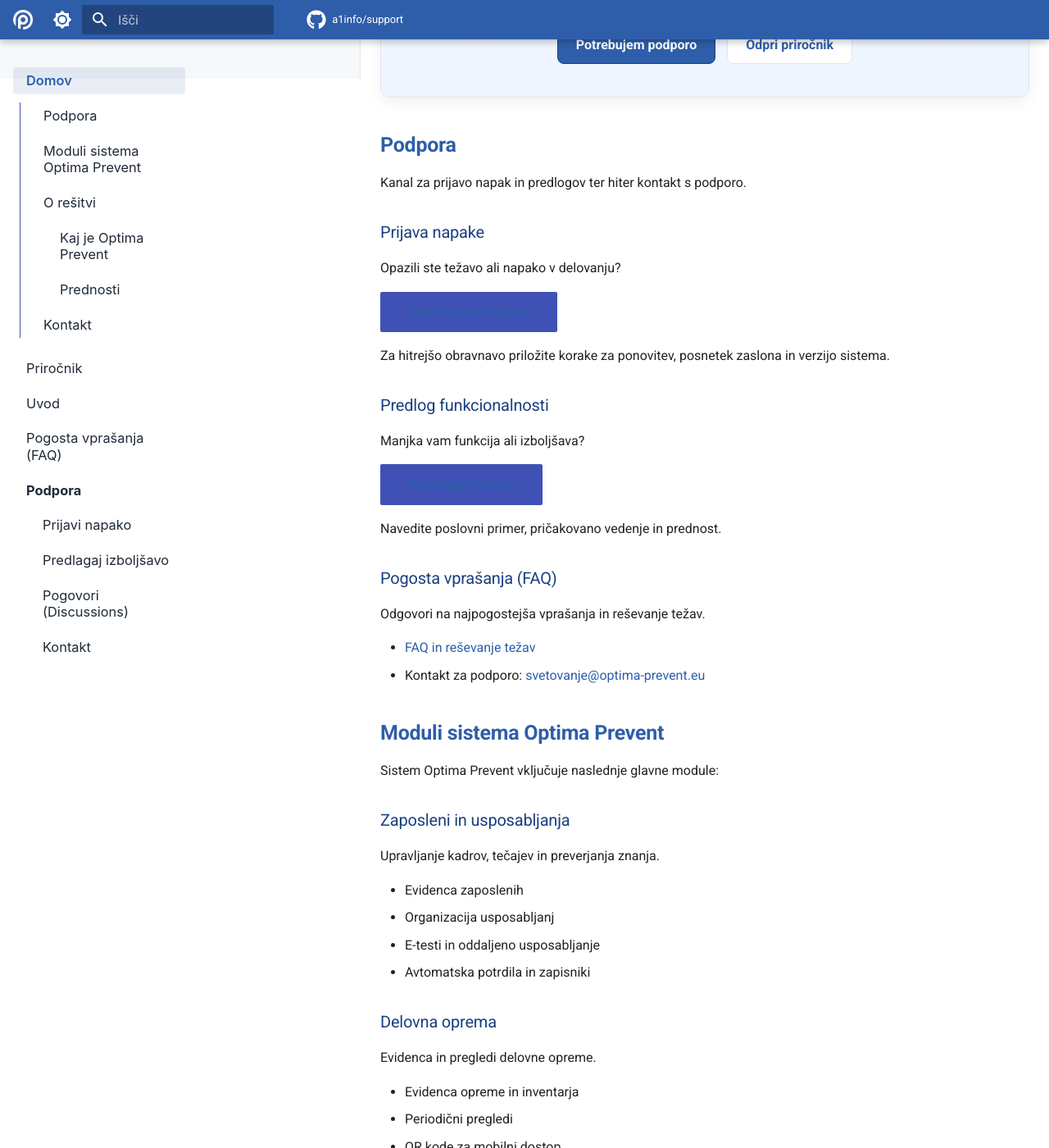
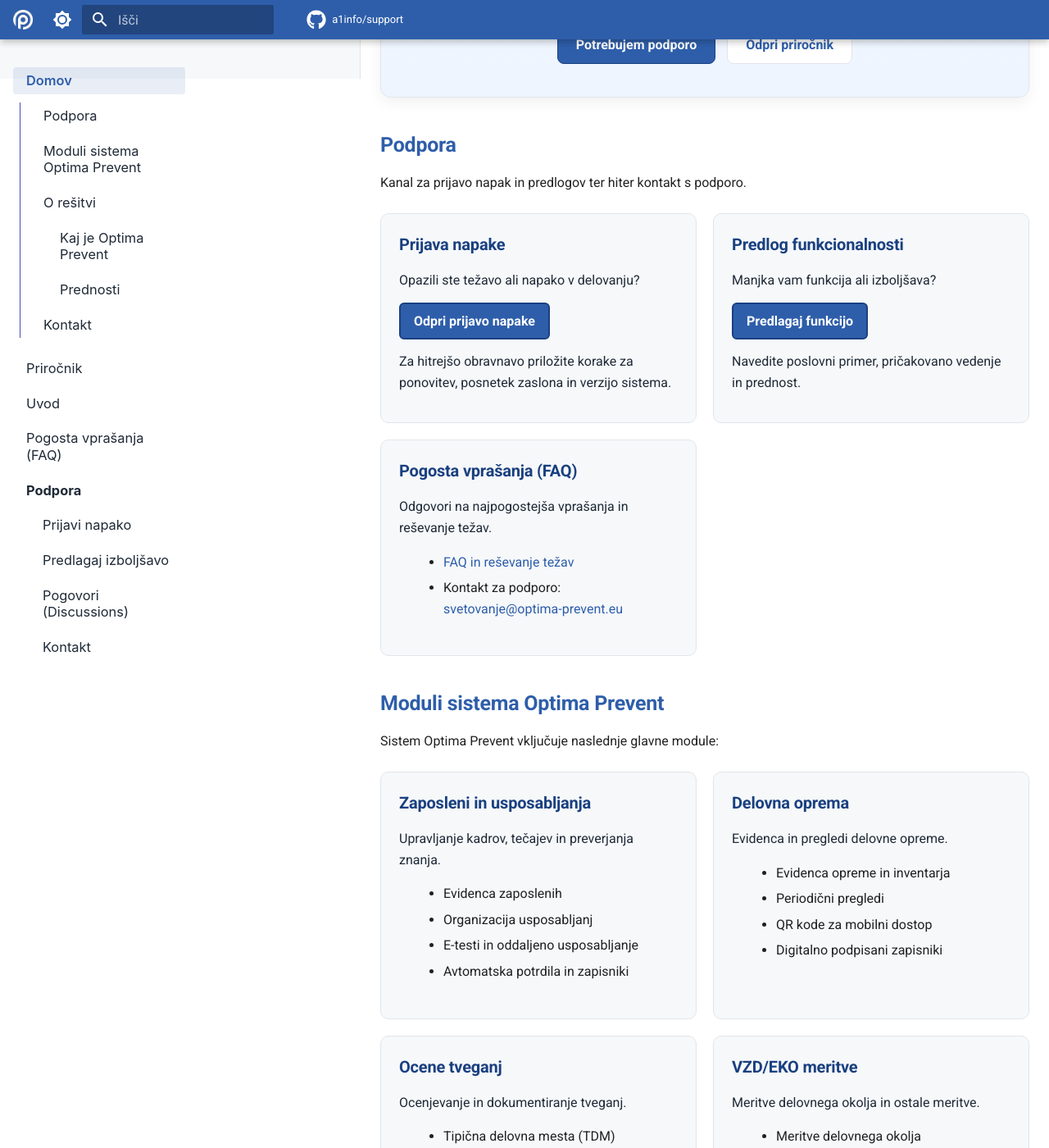
Before and after one commit to a1info/support, an MkDocs documentation site: the page built from docs/index.md, in a window 1280 px wide and 1400 px high, scrolled down 517 px. Shown: the whole window at 82% size. Built offline with MkDocs 1.6.1 and Material for MkDocs 9.7.7, drawn with Linux system fonts in a browser that asks for light colours; comment, search, counter and statistics services are not loaded.

Commit message:
Add card and button styling to index.css

```diff
--- a/docs/assets/index.css
+++ b/docs/assets/index.css
@@ -141,6 +141,72 @@
   color: var(--op-primary) !important;
 }
 
+/* Card styling (ensure cards are properly displayed) */
+.op-grid {
+  display: grid !important;
+  grid-template-columns: repeat(auto-fit, minmax(280px, 1fr)) !important;
+  gap: 20px !important;
+  margin: 24px 0 !important;
+}
+
+.op-card {
+  background: var(--op-grey-1) !important;
+  border: 1px solid var(--op-grey-2) !important;
+  border-radius: 10px !important;
+  padding: 22px !important;
+  transition: transform 0.2s, box-shadow 0.2s !important;
+}
+
+.op-card:hover {
+  transform: translateY(-3px) !important;
+  box-shadow: 0 6px 16px rgba(0, 0, 0, 0.08) !important;
+}
+
+.op-card h3 {
+  margin-top: 0 !important;
+  color: var(--op-primary) !important;
+  font-weight: 600 !important;
+}
+
+.op-card p {
+  margin: 10px 0 14px 0 !important;
+  color: var(--op-text) !important;
+}
+
+.op-card ul {
+  padding-left: 1.2rem !important;
+}
+
+.op-card li {
+  margin-bottom: 6px !important;
+}
+
+/* Fix button text visibility in cards */
+.md-button,
+.md-button--primary,
+.op-card .md-button,
+.op-card .md-button--primary {
+  background-color: var(--op-primary) !important;
+  color: #ffffff !important;
+  border-color: var(--op-primary-dark) !important;
+  font-weight: 600 !important;
+  border-radius: 6px !important;
+  transition: all 0.2s ease !important;
+  padding: 8px 16px !important;
+  display: inline-block !important;
+  text-align: center !important;
+}
+
+.md-button:hover,
+.md-button--primary:hover,
+.op-card .md-button:hover,
+.op-card .md-button--primary:hover {
+  background-color: var(--op-primary-dark) !important;
+  transform: translateY(-2px) !important;
+  box-shadow: 0 4px 8px rgba(0, 0, 0, 0.15) !important;
+  text-decoration: none !important;
+}
+
 /* Content headings color harmony */
 .md-typeset h1, .md-typeset h2 { color: var(--op-primary) !important; font-weight: 700 !important; }
 .md-typeset h3 { color: var(--op-primary-dark) !important; }
@@ -149,6 +215,10 @@
 .md-content a { color: var(--op-primary) !important; }
 .md-content a:hover { color: var(--op-accent) !important; text-decoration: underline !important; }
 
+.op-muted {
+  color: var(--op-text-light) !important;
+}
+
 /* Small screens: full-width hero buttons stacked */
 @media (max-width: 480px) {
   .op-hero .op-cta { flex-direction: column !important; }
```
